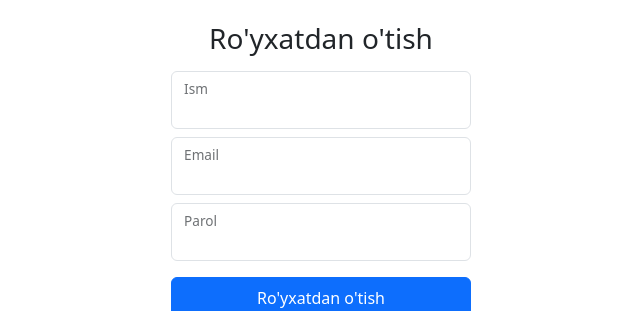
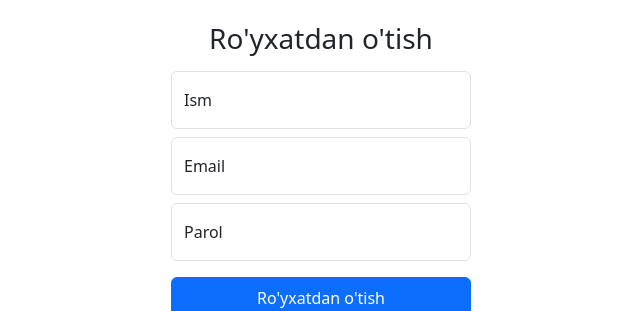
Before and after one commit to axrorbekdf/my-blog-in-vue, a Vue app: page /register in a window 1280 px wide. Shown: the part 275-586 px from the top of the page, without its empty margins (319-959 px from the left). Built offline with nearby package versions, Linux system fonts and the light colour scheme.

Commit message:
ui-component bux fixed

```diff
--- a/src/components/Login.vue
+++ b/src/components/Login.vue
@@ -7,9 +7,9 @@
             </RouterLink>
             <h3 class="h3 mb-3 fw-normal mt-4">Tizimga kirish</h3>
 
-            <Input :type="'email'" :label="'Email'"/>
+            <Input :type="'email'" :label="'Email'" />
 
-            <Input :type="'password'" :label="'Parol'"/>
+            <Input :type="'password'" :label="'Parol'" />
 
             <Button>Ro'yxatdan o'tish</Button>
             <p class="mt-5 mb-3 text-body-secondary">© <b>2017–2023</b></p>
--- a/src/components/Register.vue
+++ b/src/components/Register.vue
@@ -8,11 +8,11 @@
 
             <h3 class="h3 mb-3 fw-normal mt-4">Ro'yxatdan o'tish</h3>
 
-            <Input :type="'text'" :label="'Ism'"/>
+            <Input :type="'text'" :label="'Ism'" />
 
-            <Input :type="'email'" :label="'Email'"/>
+            <Input :type="'email'" :label="'Email'" />
 
-            <Input :type="'password'" :label="'Parol'"/>
+            <Input :type="'password'" :label="'Parol'" />
 
             <Button>Ro'yxatdan o'tish</Button>
             <p class="mt-5 mb-3 text-body-secondary">© <b>2017–2023</b></p>
--- a/src/ui-components/Input.vue
+++ b/src/ui-components/Input.vue
@@ -1,7 +1,7 @@
 <template>
     <div class="form-floating mb-2">
-        <input :type="type" class="form-control" id="floatingInput" @input="updateInput" :value="modelValue">
-        <label for="floatingInput">{{ label }}</label>
+        <input :type="type" class="form-control" :id="'input'+label" @input="updateInput" :value="modelValue" :placeholder="label">
+        <label :for="'input'+label">{{ label }}</label>
     </div>
 </template>
 <script>
```
